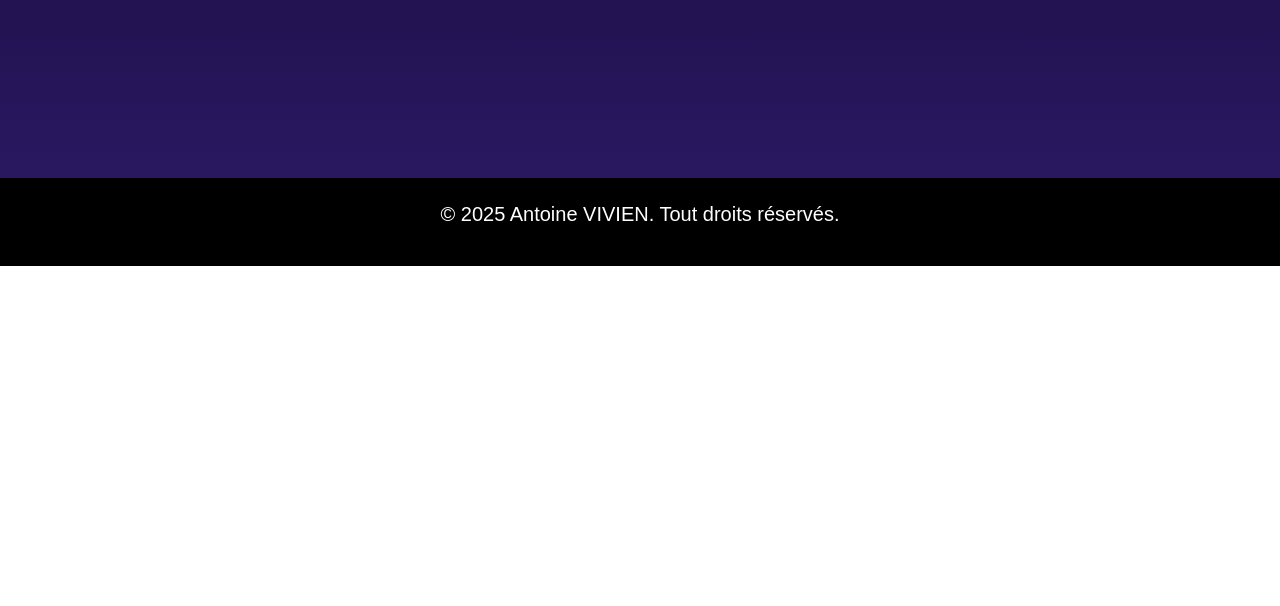
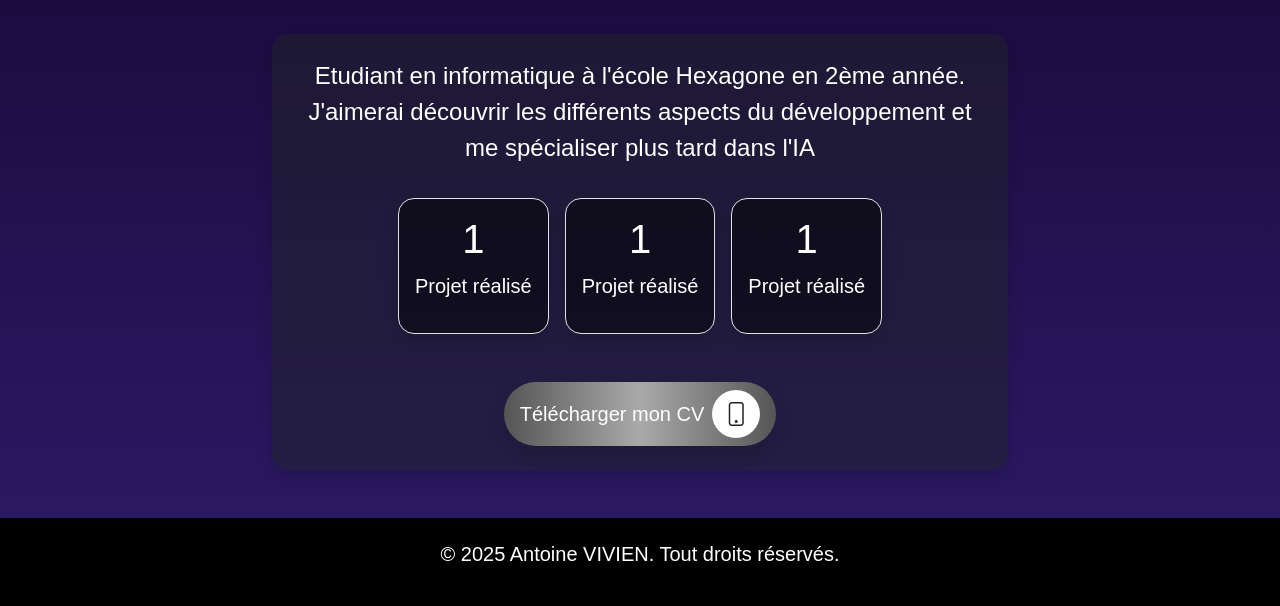
Before and after one commit to Vyzoin/Portfolio, a plain HTML site: page index.html in a window 1280 px wide. Shown: the part 691-1297 px from the top of the page. Before the commit the page ends 957 px from the top, so only its background shows below. Drawn offline with nearby package versions, Linux system fonts and the light colour scheme.

Commit message:
"about me" done + Readme update

```diff
--- a/index.html
+++ b/index.html
@@ -72,7 +72,8 @@
                 <span class="text-center mb-0 me-2 fs-5 text-white">
                     CONTACTEZ-MOI
                 </span>
-                <div class="ratio ratio-1x1 bg-dark rounded-circle d-flex justify-content-center align-items-center bg-white w48">
+                <div
+                    class="ratio ratio-1x1 bg-dark rounded-circle d-flex justify-content-center align-items-center bg-white w48">
                     <i class="bi bi-phone text-dark fs-4 d-flex justify-content-center align-items-center"></i>
                 </div>
             </button>
@@ -82,11 +83,48 @@
         <div class="d-flex justify-content-center align-items-center bg-black mt-5 mx-auto rounded-5 dimarrow">
             <img src="images/down_arrow.png" alt="" class="mt-4 w-25">
         </div>
-        <br><br><br><br><br><br><br><br>
+        <h1 class="text-center mt-5 mb-5">A propos de moi</h1>
+        <div class="container mb-5">
+            <div class="row g-4">
+                <div class="col-lg-8 col-md-6 col-lg-4 mx-auto">
+                    <div class="card bg-dark bg-opacity-50 text-white h-100 shadow rounded-4 border-0">
+                        <div class="card-body d-flex flex-column align-items-center p-4">
+                            <p class="card-text text-center">Etudiant en informatique à l'école Hexagone en 2ème année.
+                                J'aimerai découvrir les différents aspects du développement et me spécialiser plus tard
+                                dans l'IA</p>
+                            <div class="d-flex justify-content-center align-items-center gap-3 mt-3">
+                                <div class="text-center border rounded-4 p-3 bg-black bg-opacity-50 shadow">
+                                    <h1>1</h1>
+                                    <p class="fs-5">Projet réalisé</p>
+                                </div>
+                                <div class="text-center border rounded-4 p-3 bg-black bg-opacity-50 shadow">
+                                    <h1>1</h1>
+                                    <p class="fs-5">Projet réalisé</p>
+                                </div>
+                                <div class="text-center border rounded-4 p-3 bg-black bg-opacity-50 shadow">
+                                    <h1>1</h1>
+                                    <p class="fs-5">Projet réalisé</p>
+                                </div>
+                            </div>
+                            <button
+                                class="d-inline-flex justify-content-center align-items-center border-0 rounded-pill px-3 py-2 shadow btngradient mt-5">
+                                <span class="text-center mb-0 me-2 fs-5 text-white">
+                                    Télécharger mon CV
+                                </span>
+                                <div
+                                    class="ratio ratio-1x1 bg-dark rounded-circle d-flex justify-content-center align-items-center bg-white w48">
+                                    <i
+                                        class="bi bi-phone text-dark fs-4 d-flex justify-content-center align-items-center"></i>
+                                </div>
+                            </button>
+                        </div>
+                    </div>
+                </div>
+            </div>
+        </div>
         <footer class="text-center bg-black text-white py-4 h5 m-0">
             <p>&copy; 2025 Antoine VIVIEN. Tout droits réservés.</p>
         </footer>
-
     </div>
     <script src="https://cdn.jsdelivr.net/npm/bootstrap@5.3.3/dist/js/bootstrap.min.js"
         integrity="sha384-0pUGZvbkm6XF6gxjEnlmuGrJXVbNuzT9qBBavbLwCsOGabYfZo0T0to5eqruptLy"
```
Also changed, not shown: 1 other file.
